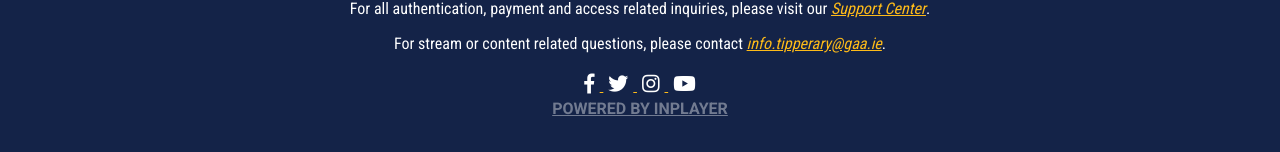
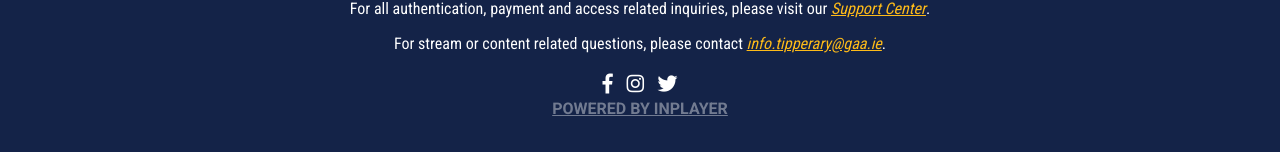
Before and after one commit to inplayer-client-success/tipperary, a plain HTML site: page index.html in a window 1280 px wide. Shown: the part 1389-1541 px from the top of the page. Drawn offline with nearby package versions, Linux system fonts and the light colour scheme; a script that the page names is missing.

Commit message:
added social media

```diff
--- a/index.html
+++ b/index.html
@@ -12,12 +12,12 @@
 
   <!-- og tags -->
   <meta property="og:url" content="" />
-  <meta property="og:title" content="" />
+  <meta property="og:title" content="Tipperary" />
   <meta property="og:description" content="" />
   <meta property="og:image" content="" />
 
   <!-- twitter tags -->
-  <meta property="twitter:title" content="">
+  <meta property="twitter:title" content="Tipperary">
   <meta property="twitter:description" content="">
   <meta property="twitter:image" content="">
   <meta name="twitter:card" content="summary_large_image">
@@ -219,18 +219,9 @@
         <p>For stream or content related questions, please contact <a class="link" href="mailto:info.tipperary@gaa.ie">info.tipperary@gaa.ie</a>.</p>
   </div>
   <div class="social-icons">
-    <a href="https://www.facebook.com/technopoliscityofathens/" target="_blank" class="link">
-      <i class="fab fa-facebook-f"></i>
-    </a>
-    <a href="https://twitter.com/technopolis_coa" target="_blank" class="link">
-      <i class="fab fa-twitter"></i>
-    </a>
-    <a href="https://www.instagram.com/technopolis_athens/" target="_blank" class="link">
-      <i class="fab fa-instagram"></i>
-    </a>
-    <a href="https://www.youtube.com/channel/UCI9r_9Gc5r_Nu4scmMUwz6Q" target="_blank" class="link">
-      <i class="fab fa-youtube"></i>
-    </a>
+    <a href="https://www.facebook.com/tiobraidaranngaa/" target="_blank"><i class="fab fa-facebook-f"></i></a>
+    <a href="https://www.instagram.com/officialtipperarygaa/" target="_blank"><i class="fab fa-instagram"></i></a>
+    <a href="https://twitter.com/TipperaryGAA" target="_blank"><i class="fab fa-twitter"></i></a>
   </div>
   <a id="ip" href="https://www.inplayer.com" target="_blank" class="link">Powered by InPlayer</a>
 </div>
```
Also changed, not shown: item.html (+5 -14 lines).
